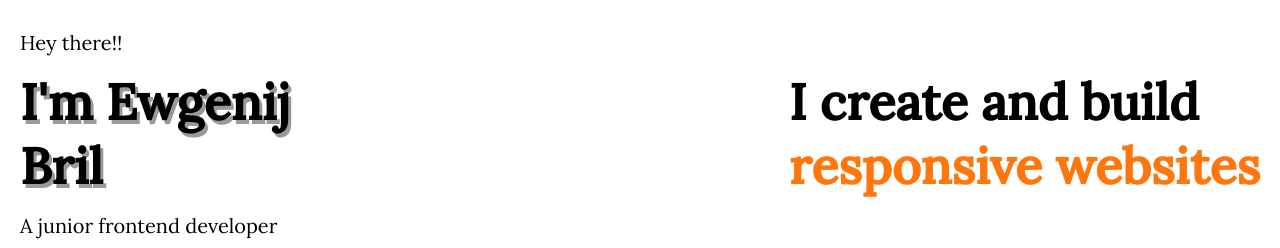
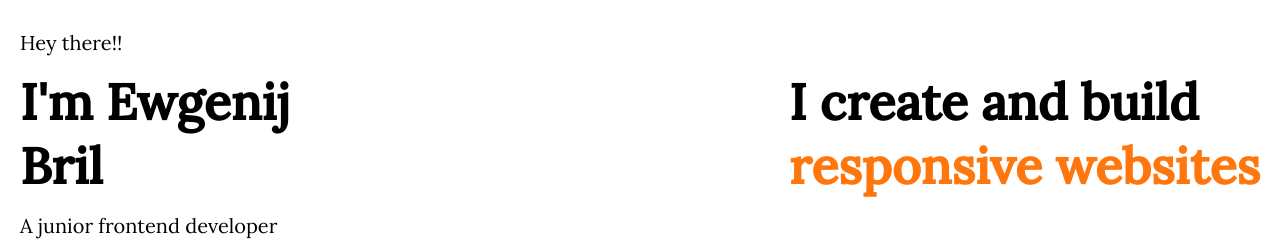
Before and after one commit to EwgenijBril/MainPortfolio, a React (Create React App) app: page / in a window 1280 px wide. Shown: the part 261-509 px from the top of the page. Built offline with nearby package versions, Linux system fonts and the light colour scheme.

Commit message:
deleted span

```diff
--- a/src/components/WelcomeBanner/index.module.css
+++ b/src/components/WelcomeBanner/index.module.css
@@ -16,10 +16,6 @@
 	font-size: 50px;
 }
 
-span {
-	text-shadow: 3px 4px rgba(0, 0, 0, 0.4);
-}
-
 .text {
 	color: #ff760d;
 	/* text-shadow: 3px 4px rgba(0, 0, 0, 0.4); */
```
